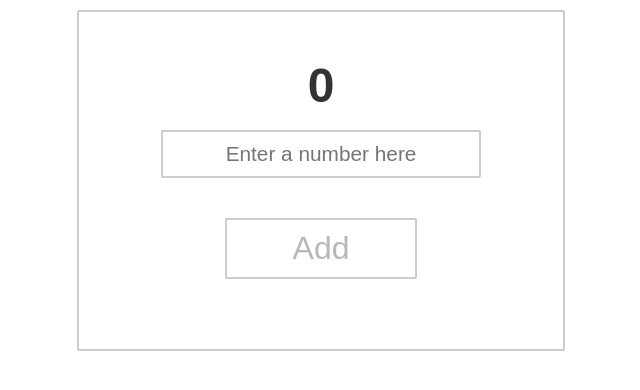
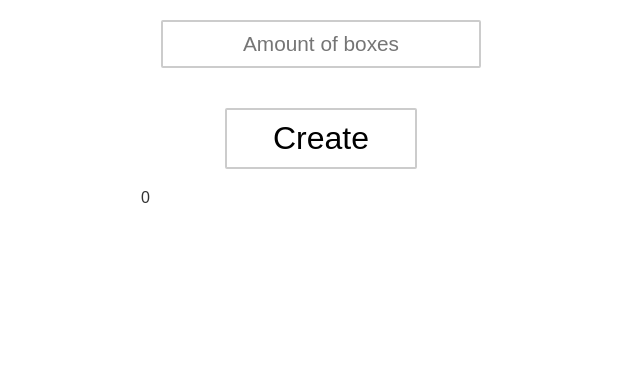
Before and after one commit to mYokha/react-introduction-app, a React (Create React App) app: page / in a window 1280 px wide. Shown: the top 390 px of the page, without its empty margins (319-959 px from the left). Built offline with nearby package versions, Linux system fonts and the light colour scheme.

Commit message:
add components population

```diff
--- a/src/App.js
+++ b/src/App.js
@@ -1,14 +1,75 @@
 import React, { Component } from 'react';
+import Counter from './Counter';
 import Input from './Input';
+
 import './App.css';
 
 
-class App extends Component {
-  render() {
+export default class App extends Component {
+  constructor (props) {
+    super(props);
+
+    this.state = {
+      counter: {
+        value: '',
+        active: true
+      },
+      counters: []
+    }
+  }
+
+  handleCounterInput = event => {
+    let value = event.target.value;
+
+    if (/(^$|\d+$)/.test(value)) {
+      value = parseInt(value, 10) || '';
+      const counter = Object.assign({}, this.state.counter, {value});
+      this.setState({counter});
+    }
+  }
+
+  populateInputs = () => {
+    const counter = Object.assign({}, this.state.counter, {active: false});
+    const quantity = this.state.counter.value;
+    console.log(quantity);
+    const counters = [];
+    for (let i = 0; i < quantity; i++) {
+      counters.push({
+        id: 1000 + i,
+        value: '',
+        sum: 0
+      });
+    }
+    this.setState({
+      counter,
+      counters
+    });
+  }
+
+  render () {
     return (
-        <Input />
+        <div>
+          {
+            this.state.counter.active &&
+            <Counter
+              value={this.state.counter.value}
+              handleInput={this.handleCounterInput}
+              populateInputs={this.populateInputs}
+            />
+          }
+          {
+            this.state.counters.length &&
+            this.state.counters.map(item => {
+              return (
+                <Input
+                  key={item.id}
+                  counter={item}
+                />
+              );
+            })
+          }
+        </div>
     );
   }
+
 }
-
-export default App;
--- /dev/null
+++ b/src/Counter.js
@@ -0,0 +1,36 @@
+import React, { Component } from 'react';
+
+export default class Counter extends Component{
+
+  handleSubmit = event => {
+    event.preventDefault();
+    this.props.populateInputs();
+  }
+
+  handleChange = event => {
+    this.props.handleInput(event);
+  }
+
+  render () {
+    const value = this.props.value;
+    return (
+      <div>
+        <form onSubmit={this.handleSubmit}>
+          <label>
+            <input
+              type="text"
+              placeholder="Amount of boxes"
+              value={value}
+              onChange={this.handleChange}
+            />
+          </label>
+          <button
+            type="submit"
+            >
+            Create
+          </button>
+        </form>
+      </div>
+    );
+  }
+}
--- a/src/Input.js
+++ b/src/Input.js
@@ -1,6 +1,6 @@
-import React from 'react';
+import React, { Component } from 'react';
 
-export default class Input extends React.Component {
+export default class Input extends Component {
   constructor(props) {
     super(props);
     this.state = {
@@ -24,11 +24,11 @@ export default class Input extends React.Component {
   }
 
   render () {
-    const { sum, value } = this.state;
+    const { sum, value, id } = this.props.counter;
 
     return (
       <div className="App">
-        <h1>{sum < 1000000000000 ? sum : 'You\'ve got a huge number!'}</h1>
+        <h2>{sum < 1000000000000 ? sum : 'You\'ve got a huge number!'}</h2>
         <form onSubmit={this.handleSubmit}>
           <label>
             <input
```
Also changed, not shown: src/index.css (line endings or trailing spaces).
